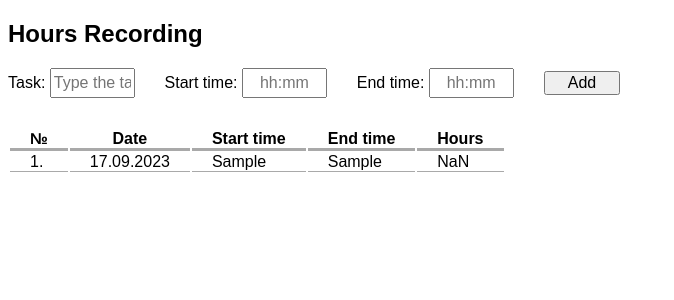
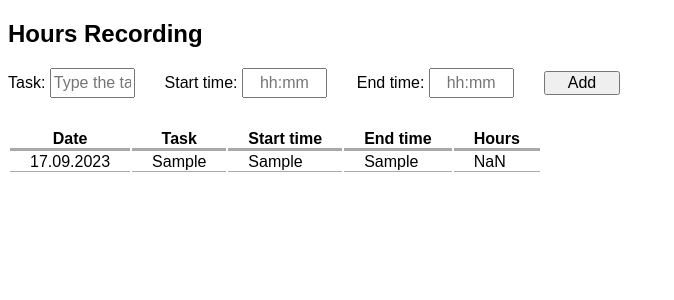
Before and after one commit to iuloz/Tasks-Activity-Monitoring, a React (Create React App) app in the folder work-hours-recording-application/: page /make-recording in a window 1280 px wide. Both pictures are taken after typing "Sample", "Sample", "Sample" into the empty fields and a click on the input "Add". Shown: the top 300 px of the page, without its empty margins (0-674 px from the left). Built offline with nearby package versions, Linux system fonts and the light colour scheme.

Commit message:
id removed, task added

```diff
--- a/work-hours-recording-application/src/HoursRecordings.js
+++ b/work-hours-recording-application/src/HoursRecordings.js
@@ -3,7 +3,7 @@ import HoursRecordingsItem from "./HoursRecordingsItem";
 
 function HoursRecordings() {
     const [hoursRecords, setHoursRecords] = useState([]);
-    const [newHoursRecord, setNewHoursRecord] = useState({ id: "", date: "", task: "", start: "", end: "", hours: ""});
+    const [newHoursRecord, setNewHoursRecord] = useState({date: "", task: "", start: "", end: "", hours: ""});
 
     const recordHours = async (event) => {
         await event.preventDefault();
--- a/work-hours-recording-application/src/HoursRecordingsItem.js
+++ b/work-hours-recording-application/src/HoursRecordingsItem.js
@@ -8,8 +8,8 @@ function HoursRecordingsItem(props){
             <table id="table">
                 <tbody>
                     <tr>
-                        <th>№</th>
                         <th>Date</th>
+                        <th>Task</th>
                         <th>Start time</th>
                         <th>End time</th>
                         <th>Hours</th>
@@ -17,8 +17,8 @@ function HoursRecordingsItem(props){
                 {
                     props.hoursRecords.map((record, index) =>
                     <tr key={index}>
-                        <td>{index+1}.</td>
                         <td>{record.date}</td>
+                        <td>{record.task}</td>
                         <td>{record.start}</td>
                         <td>{record.end}</td>
                         <td>{record.hours}</td>
```
